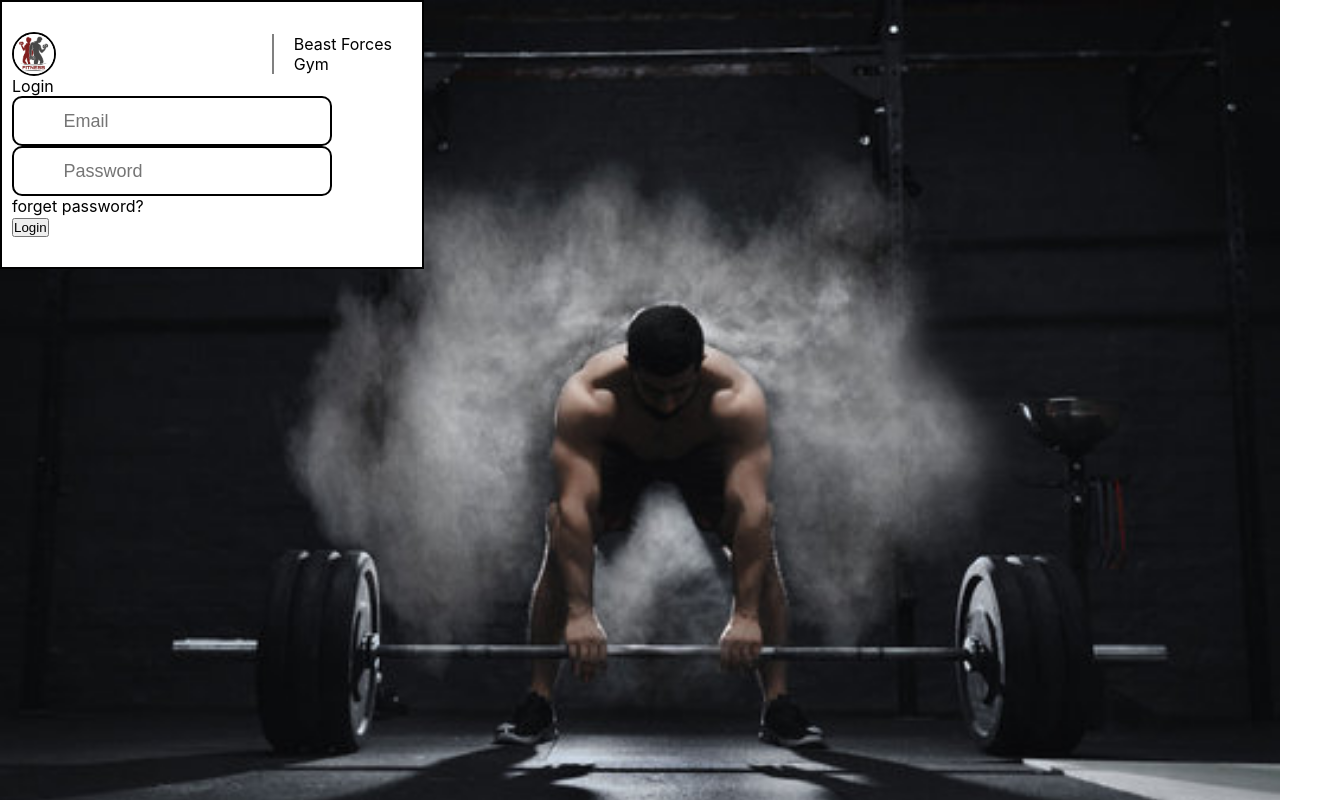
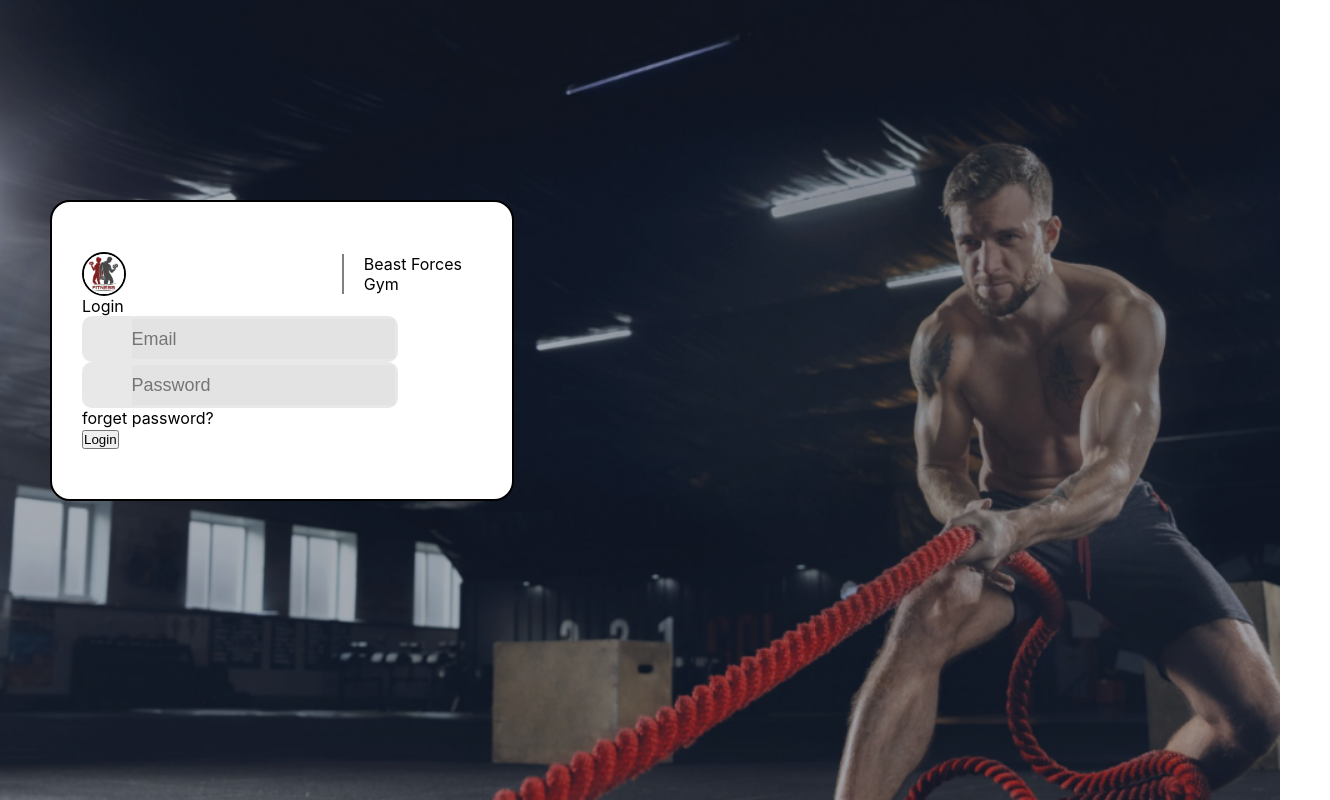
Before and after one commit to kalaimani2003/Gym-Project, a React (Vite) app: page /LoginPage in a window 1280 px wide. Shown: the whole page, 1330 px wide, since content can reach past the window. Built offline with nearby package versions, Linux system fonts and the light colour scheme; some icons are missing.

Commit message:
login,forget,otp,change pass

```diff
--- a/src/common/input-box/Inp.jsx
+++ b/src/common/input-box/Inp.jsx
@@ -1,14 +1,14 @@
 import React from 'react'
 import "./inp.css"
 
-export const Inp = ({inp_icon,inp_type,inp_plac}) => {
+export const Inp = ({inp_icon,inp_type,inp_plac,name}) => {
     return (
         <>
-            <div className="inp_con_out">
+            <div className={(name == "otp")? "inp_con_otp":"inp_con_out"}>
                 <div className="inp_logo">
                     {inp_icon}
                 </div>
-                <input className='inp_input' type={inp_type} placeholder={inp_plac} />
+                <input className={(name == "otp")? "inp_otp":'inp_input'} type={inp_type} placeholder={inp_plac} />
             </div>
         </>
     )
--- a/src/common/input-box/inp.css
+++ b/src/common/input-box/inp.css
@@ -1,5 +1,6 @@
 .inp_con_out {
-    border: 2px solid black;
+    /* border: 1px solid rgb(104, 102, 102); */
+    background-color: #e2e2e2cb;
     height: 40px;
     width: 310px;
     display: flex;
@@ -15,10 +16,34 @@
     align-items: center;
     justify-content: center;
 }
-.inp_input{
+
+.inp_input {
     height: 100%;
     width: 85%;
     outline: none;
     border: none;
     font-size: large;
+    background-color: #e2e2e2cb;
+
 }
+
+.inp_otp {
+    height: 100%;
+    width: 80%;
+    outline: none;
+    border: none;
+    font-size: large;
+    /* background-color: #e2e2e2cb; */
+    border-bottom: 2px solid black;
+}
+
+.inp_con_otp{
+    /* border: 1px solid black; */
+    background-color: white;
+    /* background-color: #e2e2e2cb; */
+    height: 40px;
+    /* width: 500px; */
+    display: flex;
+    border-radius: 10px;
+    padding: 3px;
+}
--- a/src/common/page-box/PageBox.jsx
+++ b/src/common/page-box/PageBox.jsx
@@ -3,7 +3,22 @@ import "./pagebox.css"
 import { Link } from 'react-router-dom'
 import logo from "../../assets/gym-logo.jpg"
 
-export const PageBox = ({ tit, subTit, inp_box1, inp_box2, ancorr, btnn, setPageChange }) => {
+export const PageBox = ({ tit, subTit, inp_box1, inp_box2, inp_box3, inp_box4, ancorr, btnn, setPageChange }) => {
+    // console.log(tit);
+
+    // const Click = (t) => {
+    //     setPageChange("false");
+    //     setOtp(t);
+    //     console.log(t);
+
+    // }
+
+    // if (name == "otp") {
+
+    // }
+
+    // console.log(subTit);
+
 
     return (
         <>
@@ -21,15 +36,17 @@ export const PageBox = ({ tit, subTit, inp_box1, inp_box2, ancorr, btnn, setPage
                     <div className="pagebox_sub_tit">
                         {subTit}
                     </div>
-                    <div className="pagebox_inp_box">
+                    <div className={(tit == "Enter Your OTP") ? "pagebox_inp_otp" : "pagebox_inp_box"} >
                         {inp_box1}
                         {inp_box2}
+                        {inp_box3}
+                        {inp_box4}
                     </div>
-                    <div onClick={() =>setPageChange("forgetPage")}>
+                    <div onClick={() => setPageChange("forgetPage")}>
                         {ancorr}
                     </div>
                     <div className="pagebox_btn">
-                        <button>{btnn}</button>
+                        <button onClick={() => setPageChange(tit)}>{btnn}</button>
                     </div>
 
                 </div>
--- a/src/common/page-box/pagebox.css
+++ b/src/common/page-box/pagebox.css
@@ -1,11 +1,11 @@
 .pagebox_con{
     /* height:400px; */
-    padding: 30px 10px;
+    padding: 50px 30px;
     width: 400px;
     background-color: white;
     border: 2px solid black;
     font-family: var(--primaryFont);
-
+    border-radius: 20px;
 }
 .pagebox_logo{
     border-radius: 50%;
@@ -23,3 +23,17 @@
     border-left: 2px solid gray;
     padding: 0px 20px;
 }
+
+.pagebox_sub_tit{
+    color: red;
+}
+
+.pagebox_inp_box{
+    display: flex;
+    flex-direction: column;
+}
+
+.pagebox_inp_otp{
+    display: flex;
+
+}
--- a/src/components/login-input/LoginInput.jsx
+++ b/src/components/login-input/LoginInput.jsx
@@ -8,10 +8,14 @@ import LockIcon from '@mui/icons-material/Lock';
 export const LoginInput = () => {
     // tit, subTit, inp_box1, inp_box2, ancorr, btnn
 
-    const [pageChange, setPageChange] = useState("loginPage")
+    const [pageChange, setPageChange] = useState("loginPage");
+
+    // console.log(pageChange);
+
     return (
         <>
             <div className="logininput_con">
+                <div className="logininput_in">
                     {(pageChange == "loginPage") ? <PageBox
                         tit={"Login"}
                         inp_box1={<Inp inp_icon={<EmailIcon />} inp_type={"email"} inp_plac={"Email"} />}
@@ -24,7 +28,24 @@ export const LoginInput = () => {
                         subTit={"Enter your Email below to receive your OTP"}
                         inp_box1={<Inp inp_icon={<EmailIcon />} inp_type={"email"} inp_plac={"Email"} />}
                         btnn={"Send"}
-                />:""}
+                        setPageChange={setPageChange}
+                    /> : (pageChange == "Forgot Your Password ?") ? <PageBox
+                        tit={"Enter Your OTP"}
+                        inp_box1={<Inp inp_type={"number"} name={"otp"} />}
+                        inp_box2={<Inp inp_type={"number"} name={"otp"}  />}
+                        inp_box3={<Inp inp_type={"number"} name={"otp"}  />}
+                        inp_box4={<Inp inp_type={"number"} name={"otp"}  />}
+                        btnn={"Send"}
+                        setPageChange={setPageChange}
+                    /> : (pageChange == "Enter Your OTP") ? <PageBox
+                        tit={"Reset Password"}
+                        subTit={"Enter your new password below, we are just being extra safe"}
+                        inp_box1={<Inp inp_icon={<LockIcon />} inp_type={"password"} inp_plac={"Enter Your Password"} />}
+                        inp_box2={<Inp inp_icon={<LockIcon />} inp_type={"password"} inp_plac={"Comform Password"} />}
+                        btnn={"Save"}
+                    // setPageChange={setPageChange}
+                    /> : ""}
+                </div>
 
             </div>
         </>
--- a/src/components/login-input/logininput.css
+++ b/src/components/login-input/logininput.css
@@ -1,6 +1,13 @@
-.logininput_con{
+.logininput_con {
     height: 100vh;
-    background-image: url("../../assets/gym-bg2.jpg");
+    background-image: url("../../assets/gym-bg2.png");
     background-repeat: no-repeat;
     background-size: cover;
 }
+
+.logininput_in {
+    /* background-color: aqua; */
+    top: 200px;
+    left: 50px;
+    position: relative;
+}
```
Also changed, not shown: src/assets/gym-bg2.jpg (deleted), src/assets/gym-bg2.png (added). Lines whose indentation alone changed are shown as unchanged.
